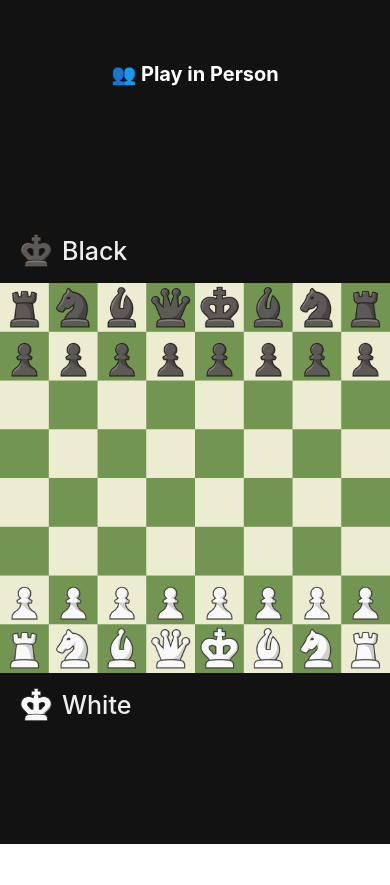
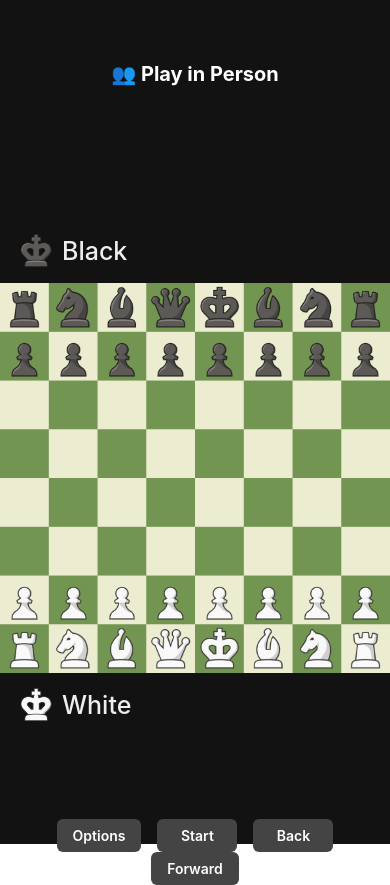
Before and after one commit to SantanuBishi/Chess.com-Mobile-version-mod, a React Native app: screen /playinPersonPage2 in a window 390 px wide. Before the commit the page ends 844 px from the top, so only its background shows below. Built offline with nearby package versions, Linux system fonts and the light colour scheme.

Commit message:
back/forward button added,option button with draw and resion added

```diff
--- a/src/PlayFriend/playinPersonPage2.jsx
+++ b/src/PlayFriend/playinPersonPage2.jsx
@@ -1,5 +1,6 @@
+import { Platform, ToastAndroid } from 'react-native';
 import React, { useState, useRef, useEffect } from 'react';
-import { View, Image, Text, TouchableOpacity, Dimensions } from 'react-native';
+import { View, Image, Text, TouchableOpacity, Dimensions, Alert } from 'react-native';
 import { useRoute } from '@react-navigation/native';
 import { Chess } from 'chess.js';
 import styles from './playinPersonPage2Styles';
@@ -7,6 +8,13 @@ import { TimerBlock, MoveHistoryPanel } from '../Feature';
 import ChessBoard from '../Chessboard/Chessboard';
 
 const boardSize = Dimensions.get('window').width;
+
+const showTimerAlert = () => {
+  const message = "press start to continue, cutiee.";
+  if (Platform.OS === 'android') {
+    ToastAndroid.show(message, ToastAndroid.SHORT);
+  }
+};
 
 const getPositionMap = (fen) => {
   const rows = fen.split(' ')[0].split('/');
@@ -43,11 +51,13 @@ export default function PlayinPersonPage2() {
   const [moveIndex, setMoveIndex] = useState(-1);
   const [rollbackIndex, setRollbackIndex] = useState(0);
   const [highlightSquares, setHighlightSquares] = useState(null);
-
+  const [showOptions, setShowOptions] = useState(false);
   const [whiteTime, setWhiteTime] = useState(timeControl);
   const [blackTime, setBlackTime] = useState(timeControl);
   const [activeColor, setActiveColor] = useState('w');
   const [isRunning, setIsRunning] = useState(startTimer);
+  const [isBoardTouchable, setBoardTouchable] = useState(startTimer);
+  const [timeLog, setTimeLog] = useState([]);
 
   useEffect(() => {
     if (!isRunning || timeControl === 0) return;
@@ -78,6 +88,10 @@ export default function PlayinPersonPage2() {
   }, [isRunning, activeColor]);
 
   const handleSquareClick = (square) => {
+    if (!isRunning || !isBoardTouchable) {
+  showTimerAlert();
+  return;
+}
     if (!selectedSquare) {
       const moves = game.current.moves({ square, verbose: true });
       if (moves.length > 0) {
@@ -120,7 +134,21 @@ export default function PlayinPersonPage2() {
         to: move.to,
         capture: move.flags.includes('c') ? move.to : null,
       });
+
+      setTimeLog((prev) => [
+        ...prev.slice(0, rollbackIndex),
+        { w: whiteTime, b: blackTime },
+      ]);
     }
+  };
+
+  const syncHighlight = () => {
+    const lastMove = game.current.history({ verbose: true }).slice(-1)[0];
+    setHighlightSquares({
+      from: lastMove?.from || null,
+      to: lastMove?.to || null,
+      capture: lastMove?.flags?.includes('c') ? lastMove.to : null,
+    });
   };
 
   return (
@@ -186,17 +214,109 @@ export default function PlayinPersonPage2() {
           )}
         </View>
 
-        {timeControl > 0 && (
-          <View style={styles.timerControls}>
-            <TouchableOpacity onPress={() => setIsRunning(true)} style={styles.controlButton}>
-              <Text style={styles.controlText}>Start</Text>
+        <View style={styles.controlRow}>
+          <TouchableOpacity style={styles.controlButton} onPress={() => setShowOptions((prev) => !prev)}>
+            <Text style={styles.controlText}>Options</Text>
+          </TouchableOpacity>
+
+          <TouchableOpacity
+            style={styles.controlButton}
+            onPress={() => {
+              const isAtLastMove = moveIndex === moveHistory.length - 1;
+              if (!isRunning && isAtLastMove) {
+                setIsRunning(true);
+                setBoardTouchable(true);
+              } else {
+                setIsRunning(false);
+                setBoardTouchable(false);
+              }
+            }}
+          >
+            <Text style={styles.controlText}>{isRunning ? 'Pause' : 'Start'}</Text>
+          </TouchableOpacity>
+
+          <TouchableOpacity
+            style={styles.controlButton}
+            onPress={() => {
+              if (moveIndex >= 0) {
+                const rollback = moveHistory.slice(0, moveIndex);
+                game.current.reset();
+                rollback.forEach((m) => game.current.move(m));
+                setPositionMap(getPositionMap(game.current.fen()));
+                setMoveIndex(moveIndex - 1);
+                setRollbackIndex(moveIndex);
+                setActiveColor(game.current.turn());
+
+                const snapshot = timeLog[moveIndex - 1];
+                if (snapshot) {
+                  setWhiteTime(snapshot.w);
+                  setBlackTime(snapshot.b);
+                }
+
+                syncHighlight();
+                setIsRunning(false);
+                setBoardTouchable(false);
+              }
+            }}
+          >
+            <Text style={styles.controlText}>Back</Text>
+          </TouchableOpacity>
+
+          <TouchableOpacity
+            style={styles.controlButton}
+            onPress={() => {
+              if (moveIndex < moveHistory.length - 1) {
+                game.current.move(moveHistory[moveIndex + 1]);
+                setPositionMap(getPositionMap(game.current.fen()));
+                setMoveIndex(moveIndex + 1);
+                setRollbackIndex(moveIndex + 2);
+                setActiveColor(game.current.turn());
+
+                const snapshot = timeLog[moveIndex + 1];
+                if (snapshot) {
+                  setWhiteTime(snapshot.w);
+                  setBlackTime(snapshot.b);
+                }
+
+                syncHighlight();
+                setIsRunning(false);
+                setBoardTouchable(false);
+              }
+            }}
+          >
+            <Text style={styles.controlText}>Forward</Text>
+          </TouchableOpacity>
+        </View>
+
+        {/* Inline Options */}
+        {showOptions && (
+          <View style={styles.inlineOptions}>
+            <TouchableOpacity
+              style={styles.optionItem}
+              onPress={() =>
+                Alert.alert('Confirm Draw', 'Offer a draw?', [
+                  { text: 'Cancel', style: 'cancel' },
+                  { text: 'Yes', onPress: () => alert('Draw Requested') },
+                ])
+              }
+            >
+              <Text style={styles.controlText}>Draw</Text>
             </TouchableOpacity>
-            <TouchableOpacity onPress={() => setIsRunning(false)} style={styles.controlButton}>
-              <Text style={styles.controlText}>Stop</Text>
+
+            <TouchableOpacity
+              style={styles.optionItem}
+              onPress={() =>
+                Alert.alert('Confirm Resign', 'Are you sure?', [
+                  { text: 'Cancel', style: 'cancel' },
+                  { text: 'Yes', onPress: () => alert('You Resigned') },
+                ])
+              }
+            >
+              <Text style={styles.controlText}>Resign</Text>
             </TouchableOpacity>
           </View>
         )}
       </View>
     </View>
   );
-}
+};
--- a/src/PlayFriend/playinPersonPage2Styles.js
+++ b/src/PlayFriend/playinPersonPage2Styles.js
@@ -95,9 +95,31 @@ controlButton: {
   paddingVertical: 8,
   borderRadius: 6,
   marginHorizontal: 8,
+  minWidth: 80,
+  alignItems: 'center',
 },
 controlText: {
   color: '#fff',
   fontWeight: '600',
 },
+controlRow: {
+  flexDirection: 'row',
+  justifyContent: 'center',
+  marginTop: 90,
+  flexWrap: 'wrap',
+},
+
+inlineOptions: {
+  flexDirection: 'row',
+  justifyContent: 'center',
+  marginTop: 8,
+},
+
+optionItem: {
+  backgroundColor: '#333',
+  paddingHorizontal: 12,
+  paddingVertical: 6,
+  borderRadius: 6,
+  marginHorizontal: 6,
+},
 });
```
